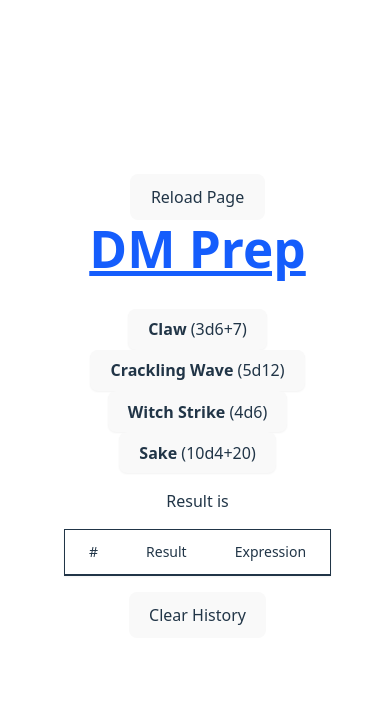
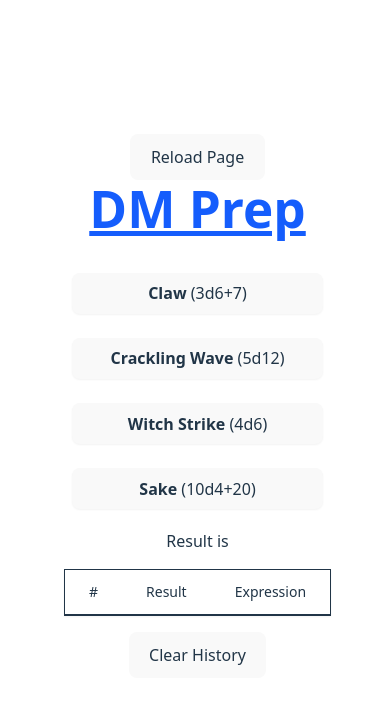
Before and after one commit to useless-pipi/useless-pipi, a React (Vite) app in the folder pipi-app/: page / in a window 390 px wide. Shown: the top 704 px of the page. Built offline with nearby package versions, Linux system fonts and the light colour scheme.

Commit message:
Better layout, responsive

```diff
--- a/pipi-app/src/Dices.tsx
+++ b/pipi-app/src/Dices.tsx
@@ -91,7 +91,7 @@ function Dices(){
             <button className={STYLE_BUTTON_2ND} onClick={() => handleRoll('10d4+20')}>
                 10d4+20
             </button> */}
-
+            <div className="grid grid-cols-1 md:grid-cols-2 lg:grid-cols-3 grid-flow-row-dense gap-4">
             {
                 rolls.map((roll) => (
                     <>
@@ -101,6 +101,7 @@ function Dices(){
                     </>
                 ))
             }
+            </div>
 
             <p className="my-4"> Result is {rollHistory.at(0)?.total}  </p>
 
--- a/pipi-app/src/styles/styles.tsx
+++ b/pipi-app/src/styles/styles.tsx
@@ -1 +1 @@
-export const STYLE_BUTTON_2ND = "mx-2 text-body bg-neutral-secondary-medium box-border border border-default-medium hover:bg-neutral-tertiary-medium hover:text-heading focus:ring-4 focus:ring-neutral-tertiary shadow-xs font-medium leading-5 rounded-base text-sm px-4 py-2.5 focus:outline-none"
+export const STYLE_BUTTON_2ND = "mx-2 my-1 text-body bg-neutral-secondary-medium box-border border border-default-medium hover:bg-neutral-tertiary-medium hover:text-heading focus:ring-4 focus:ring-neutral-tertiary shadow-xs font-medium leading-5 rounded-base text-sm px-4 py-2.5 focus:outline-none"
```
